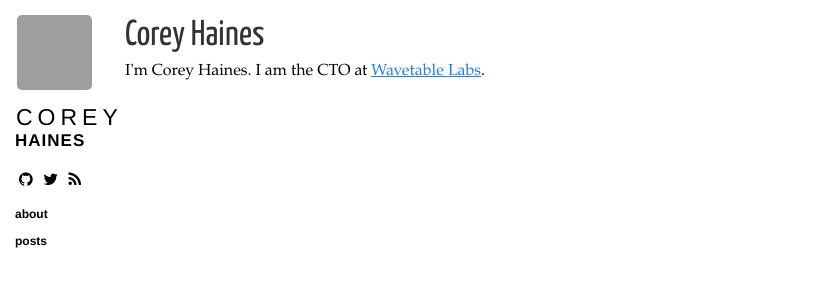
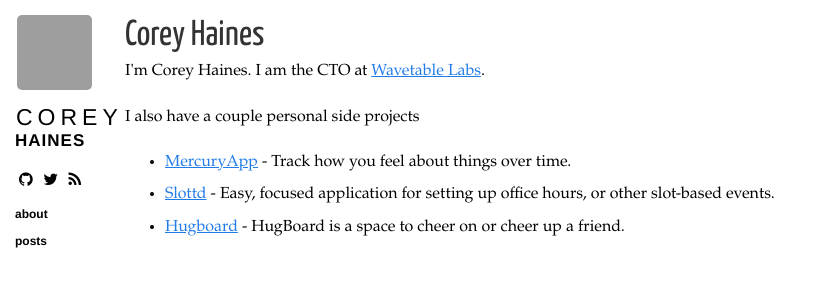
Before and after one commit to coreyhaines/coreyhaines.github.io, a Jekyll site: the page built from about.html, in a window 1280 px wide. Shown: the top 300 px of the page, without its empty margins (0-819 px from the left). Built offline with Jekyll 4.4.1, drawn with Linux system fonts in a browser that asks for light colours; nearby versions of some CDN libraries; Markdown is read by kramdown in place of the engine named in the settings; grey boxes are pictures that could not be loaded.

Commit message:
Add side projects to about page

```diff
--- a/about.html
+++ b/about.html
@@ -3,9 +3,15 @@
 title: "About Me"
 ---
 
-<!-- You can edit this whole page, remove it, or use it as basis for any non-post pages you have. -->
 <section class="content">
   <h1>{{ site.name }}</h1>
 
   <p>I'm Corey Haines. I am the CTO at <a href="http://wavetable.com/">Wavetable Labs</a>.</p>
+  <p>I also have a couple personal side projects
+  <ul>
+    <li><a href="http://mercuryapp.com">MercuryApp</a> - Track how you feel about things over time.</li>
+    <li><a href="http://slottd.com">Slottd</a> - Easy, focused application for setting up office hours, or other slot-based events.</li>
+    <li><a href="http://hugboard.com">Hugboard</a> - HugBoard is a space to cheer on or cheer up a friend.</li>
+  </ul>
+  </p>
 </section>
```
